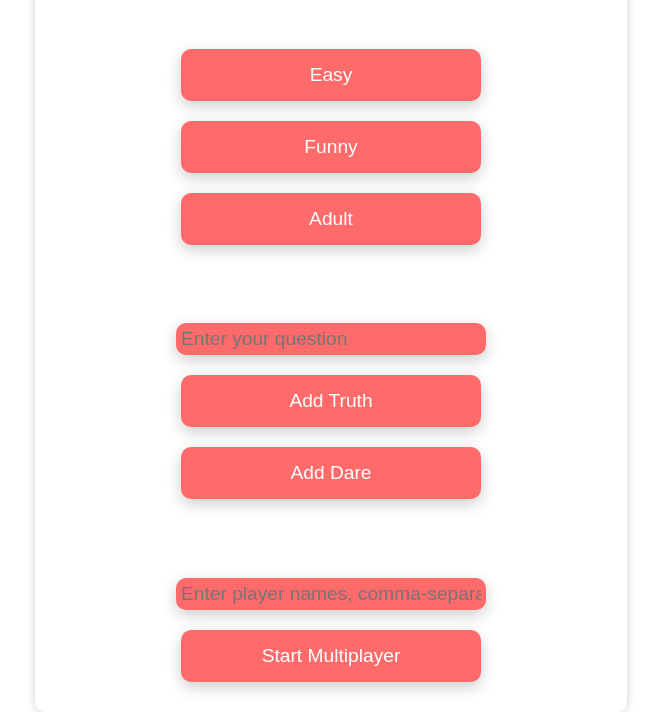
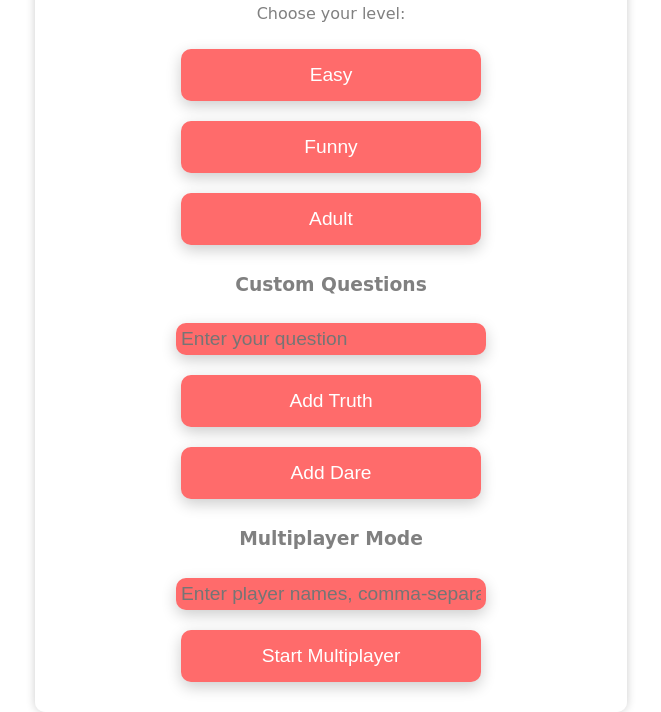
Before and after one commit to Gundo1b/Truthordare, a plain HTML site: page index.html in a window 1280 px wide. Shown: the part 92-804 px from the top of the page, without its empty margins (309-970 px from the left). Drawn offline with Linux system fonts and the light colour scheme; files whose address does not match are found by name.

Commit message:
Update index.html

```diff
--- a/index.html
+++ b/index.html
@@ -11,10 +11,10 @@
         text-align: center;
         margin: 0;
         padding: 0;
-        background-image: url("(link unavailable)");
+
         background-size: cover;
         background-position: center;
-        color: white;
+        color: grey;
         display: flex;
         flex-direction: column;
         justify-content: center;
```
